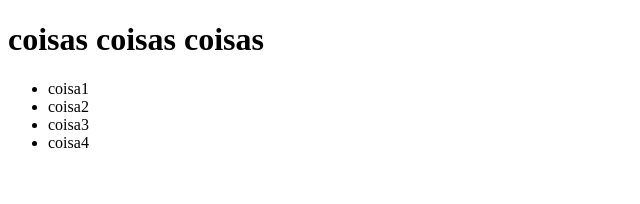
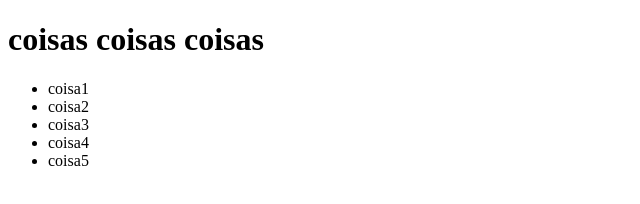
Before and after one commit to IsaahF/scm, a plain HTML site: page index.html in a window 1280 px wide. Shown: the full height of the page, 0-640 px from the left. Drawn offline with Linux system fonts and the light colour scheme.

Commit message:
commitando de novo

```diff
--- a/index.html
+++ b/index.html
@@ -14,6 +14,7 @@
         <li>coisa2</li>
         <li>coisa3</li>
         <li>coisa4</li>
+        <li>coisa5</li>
     </ul>
 
 </body>
```
